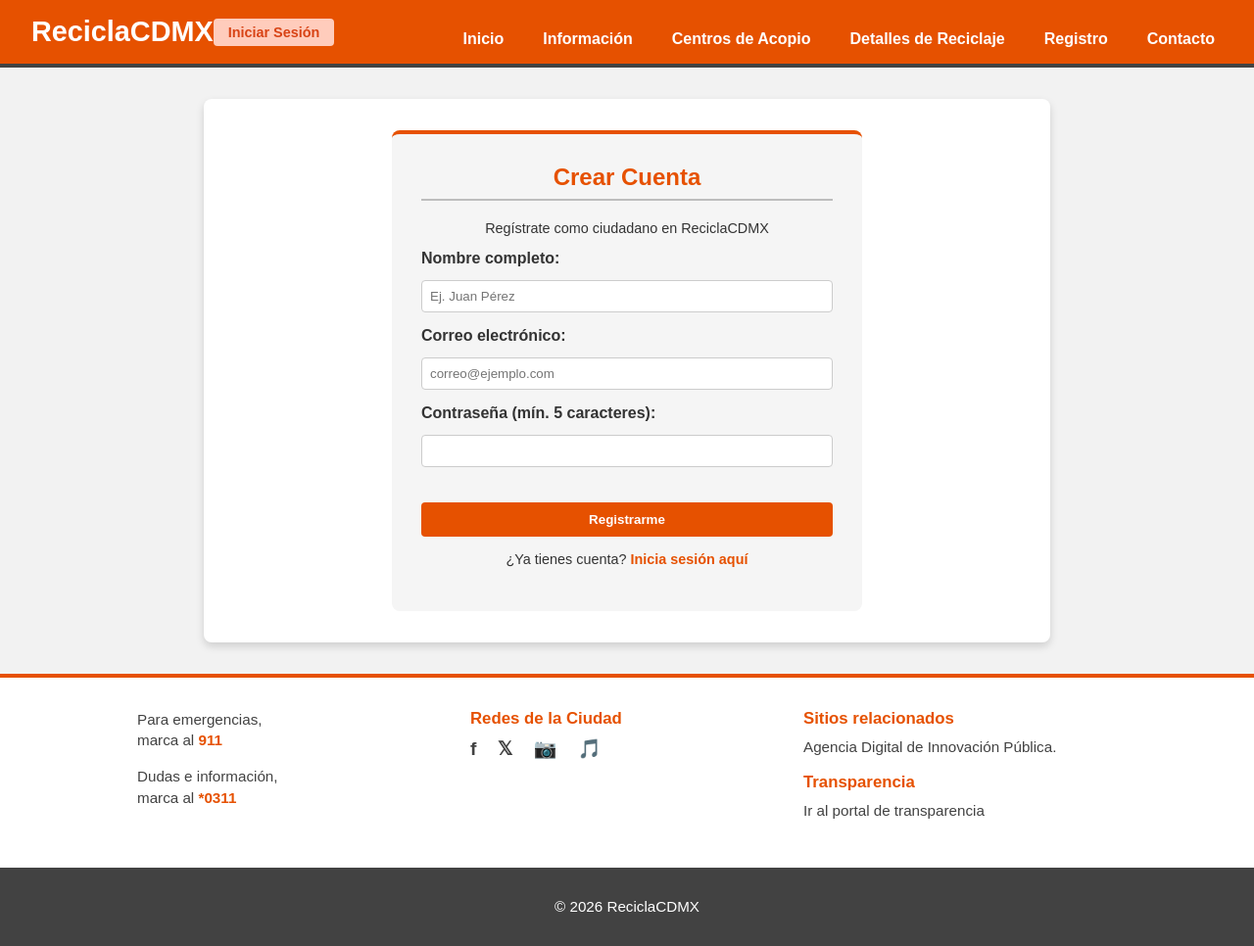
After one commit to Dnte1993/ReciclaCDMX-PHP, a PHP site: page /registro.php in a window 1280 px wide. The commit adds this page. Shown: the whole page at 98% size. Run offline with PHP 8.4, Linux system fonts and the light colour scheme; tables that the repository leaves empty hold one stand-in row (values such as "Sample post").

Commit message:
Completada Tarea 6: conexión MySQLi, registro, hashing, login con base de datos y respaldo SQL

```diff
--- a/Tarea6/includes/auth.php
+++ b/Tarea6/includes/auth.php
@@ -1,25 +1,53 @@
 <?php
 // Iniciar o reanudar la sesión en cualquier página que cargue este archivo
-session_start();
+if (session_status() === PHP_SESSION_NONE) {
+    session_start();
+}
 
-// Función que simula una base de datos con los usuarios y sus roles
-function obtenerUsuarios() {
-    return [
-        "usuario@reciclacdmx.com" => [
+// Incluir la conexión a la base de datos MySQL
+require_once __DIR__ . '/conexion.php';
+
+// Función auxiliar para verificar si hay una sesión activa validando también el identificador de MySQL
+function estaLogueado() {
+    return isset($_SESSION['id_usuario']) && isset($_SESSION['usuario']);
+}
+
+// Función para garantizar que existan las cuentas de prueba de cada rol en MySQL con contraseña encriptada
+function inicializarUsuariosPrueba($conexion) {
+    $cuentasPrueba = [
+        [
+            "nombre" => "Ciudadano",
+            "correo" => "usuario@reciclacdmx.com",
             "password" => "12345",
-            "nombre" => "Ciudadano",
             "rol" => "registrado"
         ],
-        "admin@reciclacdmx.com" => [
+        [
+            "nombre" => "Administrador",
+            "correo" => "admin@reciclacdmx.com",
             "password" => "admin123",
-            "nombre" => "Administrador",
             "rol" => "admin"
         ]
     ];
+
+    foreach ($cuentasPrueba as $cuenta) {
+        // Comprobar con consulta preparada si el correo ya está registrado en MySQL
+        $stmtCheck = mysqli_prepare($conexion, "SELECT id_usuario FROM usuarios WHERE correo = ?");
+        mysqli_stmt_bind_param($stmtCheck, "s", $cuenta['correo']);
+        mysqli_stmt_execute($stmtCheck);
+        $resultado = mysqli_stmt_get_result($stmtCheck);
+
+        // Si no existe en la tabla, encriptamos su contraseña e insertamos el registro
+        if (mysqli_num_rows($resultado) === 0) {
+            $passwordHash = password_hash($cuenta['password'], PASSWORD_DEFAULT);
+            $stmtInsert = mysqli_prepare($conexion, "INSERT INTO usuarios (nombre, correo, password, rol) VALUES (?, ?, ?, ?)");
+            mysqli_stmt_bind_param($stmtInsert, "ssss", $cuenta['nombre'], $cuenta['correo'], $passwordHash, $cuenta['rol']);
+            mysqli_stmt_execute($stmtInsert);
+            mysqli_stmt_close($stmtInsert);
+        }
+        mysqli_stmt_close($stmtCheck);
+    }
 }
 
-// Función auxiliar para verificar si hay una sesión activa
-function estaLogueado() {
-    return isset($_SESSION['usuario']);
-}
+// Ejecutar la verificación de cuentas iniciales
+inicializarUsuariosPrueba($conexion);
 ?>
--- /dev/null
+++ b/Tarea6/includes/conexion.php
@@ -0,0 +1,18 @@
+<?php
+// Configuración de credenciales para conexión local a MySQL (XAMPP)
+$servidor = "localhost";
+$usuario_bd = "root";
+$password_bd = "";
+$nombre_bd = "recicla_cdmx";
+
+// Establecer la conexión utilizando mysqli
+$conexion = mysqli_connect($servidor, $usuario_bd, $password_bd, $nombre_bd);
+
+// Verificar si ocurrió algún error en la conexión
+if (!$conexion) {
+    die("Error de conexión a la base de datos: " . mysqli_connect_error());
+}
+
+// Configurar el conjunto de caracteres a UTF-8 para soportar acentos y caracteres especiales
+mysqli_set_charset($conexion, "utf8mb4");
+?>
--- a/Tarea6/includes/header.php
+++ b/Tarea6/includes/header.php
@@ -32,6 +32,7 @@ if (session_status() === PHP_SESSION_NONE) {
                 <li><a href="informacion.php">Información</a></li>
                 <li><a href="centros.php">Centros de Acopio</a></li>
                 <li><a href="detalle.php">Detalles de Reciclaje</a></li>
+                <li><a href="registro.php">Registro</a></li>
                 <?php if (($_SESSION["rol"] ?? "") === "registrado"): ?>
                     <li><a href="contador.php">Mi Contador</a></li>
                 <?php endif; ?>
--- /dev/null
+++ b/Tarea6/registro.php
@@ -0,0 +1,112 @@
+<?php
+    // 1. Requerir lógica de autenticación (que ya incluye la conexión a MySQL) y funciones
+    require_once 'includes/auth.php';
+    require_once 'includes/funciones.php';
+
+    // 2. Si el usuario ya tiene sesión activa, redirigirlo según su rol
+    if (estaLogueado()) {
+        if (($_SESSION["rol"] ?? "") === "registrado") {
+            header("Location: contador.php");
+        } else {
+            header("Location: index.php");
+        }
+        exit();
+    }
+
+    $nombre = "";
+    $correo = "";
+    $mensajeError = "";
+    $mensajeExito = "";
+
+    // 3. Recibir y validar los datos mediante POST
+    if ($_SERVER["REQUEST_METHOD"] == "POST") {
+        $nombre = trim($_POST['nombre'] ?? '');
+        $correo = trim($_POST['correo'] ?? '');
+        $password = $_POST['password'] ?? '';
+
+        // Validaciones básicas de campos obligatorios y formato
+        if (empty($nombre) || empty($correo) || empty($password)) {
+            $mensajeError = "Todos los campos son obligatorios.";
+        } elseif (!filter_var($correo, FILTER_VALIDATE_EMAIL)) {
+            $mensajeError = "Por favor, ingresa un correo electrónico válido.";
+        } elseif (strlen($password) < 5) {
+            $mensajeError = "La contraseña debe tener al menos 5 caracteres.";
+        } else {
+            // 4. Comprobar mediante consulta preparada que el correo no esté registrado previamente
+            $stmtVerificar = mysqli_prepare($conexion, "SELECT id_usuario FROM usuarios WHERE correo = ?");
+            mysqli_stmt_bind_param($stmtVerificar, "s", $correo);
+            mysqli_stmt_execute($stmtVerificar);
+            $resultadoVerificar = mysqli_stmt_get_result($stmtVerificar);
+
+            if (mysqli_num_rows($resultadoVerificar) > 0) {
+                $mensajeError = "Este correo electrónico ya se encuentra registrado. Intenta iniciar sesión.";
+            } else {
+                // 5. Proteger la contraseña mediante password_hash() y PASSWORD_DEFAULT
+                $passwordEncriptada = password_hash($password, PASSWORD_DEFAULT);
+
+                // 6. Asignar el rol correspondiente (restringido a 'registrado' por seguridad)
+                $rolAsignado = "registrado";
+
+                // 7. Guardar la información en MySQL utilizando una consulta preparada
+                $stmtInsertar = mysqli_prepare($conexion, "INSERT INTO usuarios (nombre, correo, password, rol) VALUES (?, ?, ?, ?)");
+                mysqli_stmt_bind_param($stmtInsertar, "ssss", $nombre, $correo, $passwordEncriptada, $rolAsignado);
+
+                if (mysqli_stmt_execute($stmtInsertar)) {
+                    $mensajeExito = "Registro exitoso. ¡Ahora puedes iniciar sesión con tu cuenta!";
+                    // Limpiar variables del formulario tras el éxito
+                    $nombre = "";
+                    $correo = "";
+                } else {
+                    $mensajeError = "Ocurrió un error al registrar la cuenta. Inténtalo de nuevo.";
+                }
+                mysqli_stmt_close($stmtInsertar);
+            }
+            mysqli_stmt_close($stmtVerificar);
+        }
+    }
+
+    // Incluir encabezado visual
+    include 'includes/header.php';
+?>
+
+    <main>
+        <section style="display: flex; justify-content: center; align-items: center; min-height: 55vh;">
+            <div style="background-color: #f5f5f5; padding: 30px; border-radius: 8px; border-top: 4px solid #E65100; width: 100%; max-width: 420px;">
+                <h2 style="text-align: center; margin-top: 0;">Crear Cuenta</h2>
+                <p style="text-align: center; font-size: 0.9em;">Regístrate como ciudadano en ReciclaCDMX</p>
+
+                <?php
+                    echo mostrarMensaje($mensajeError, 'error');
+                    echo mostrarMensaje($mensajeExito, 'exito');
+                ?>
+
+                <form action="registro.php" method="POST">
+                    <div style="margin-bottom: 15px;">
+                        <label for="nombre" style="font-weight: bold; display: block; margin-bottom: 5px;">Nombre completo:</label>
+                        <input type="text" id="nombre" name="nombre" value="<?php echo htmlspecialchars($nombre); ?>" required placeholder="Ej. Juan Pérez" style="width: 100%; padding: 8px; box-sizing: border-box;">
+                    </div>
+
+                    <div style="margin-bottom: 15px;">
+                        <label for="correo" style="font-weight: bold; display: block; margin-bottom: 5px;">Correo electrónico:</label>
+                        <input type="email" id="correo" name="correo" value="<?php echo htmlspecialchars($correo); ?>" required placeholder="correo@ejemplo.com" style="width: 100%; padding: 8px; box-sizing: border-box;">
+                    </div>
+
+                    <div style="margin-bottom: 20px;">
+                        <label for="password" style="font-weight: bold; display: block; margin-bottom: 5px;">Contraseña (mín. 5 caracteres):</label>
+                        <input type="password" id="password" name="password" required style="width: 100%; padding: 8px; box-sizing: border-box;">
+                    </div>
+
+                    <button type="submit" style="padding: 10px 20px; background-color: #E65100; color: white; border: none; border-radius: 4px; cursor: pointer; width: 100%; font-weight: bold;">Registrarme</button>
+                </form>
+
+                <p style="text-align: center; margin-top: 15px; font-size: 0.9em;">
+                    ¿Ya tienes cuenta? <a href="login.php" style="color: #E65100; font-weight: bold; text-decoration: none;">Inicia sesión aquí</a>
+                </p>
+            </div>
+        </section>
+    </main>
+
+<?php
+    // Incluir pie de página
+    include 'includes/footer.php';
+?>
```
Also changed, not shown: Tarea6/database/recicla_cdmx.sql (+61 -11 lines), Tarea6/login.php (+35 -12 lines), Readme.md, Tarea6/README.md.
